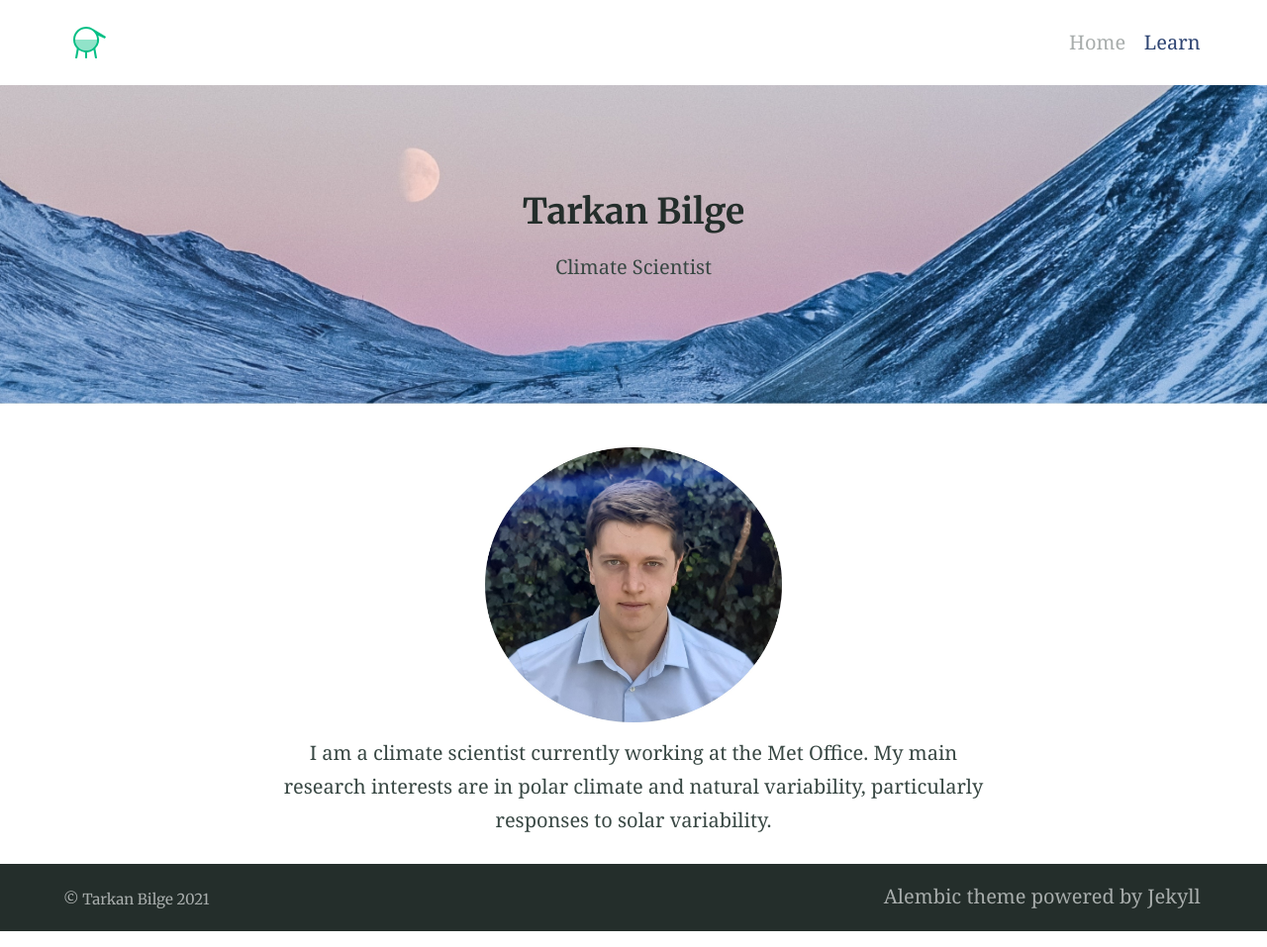
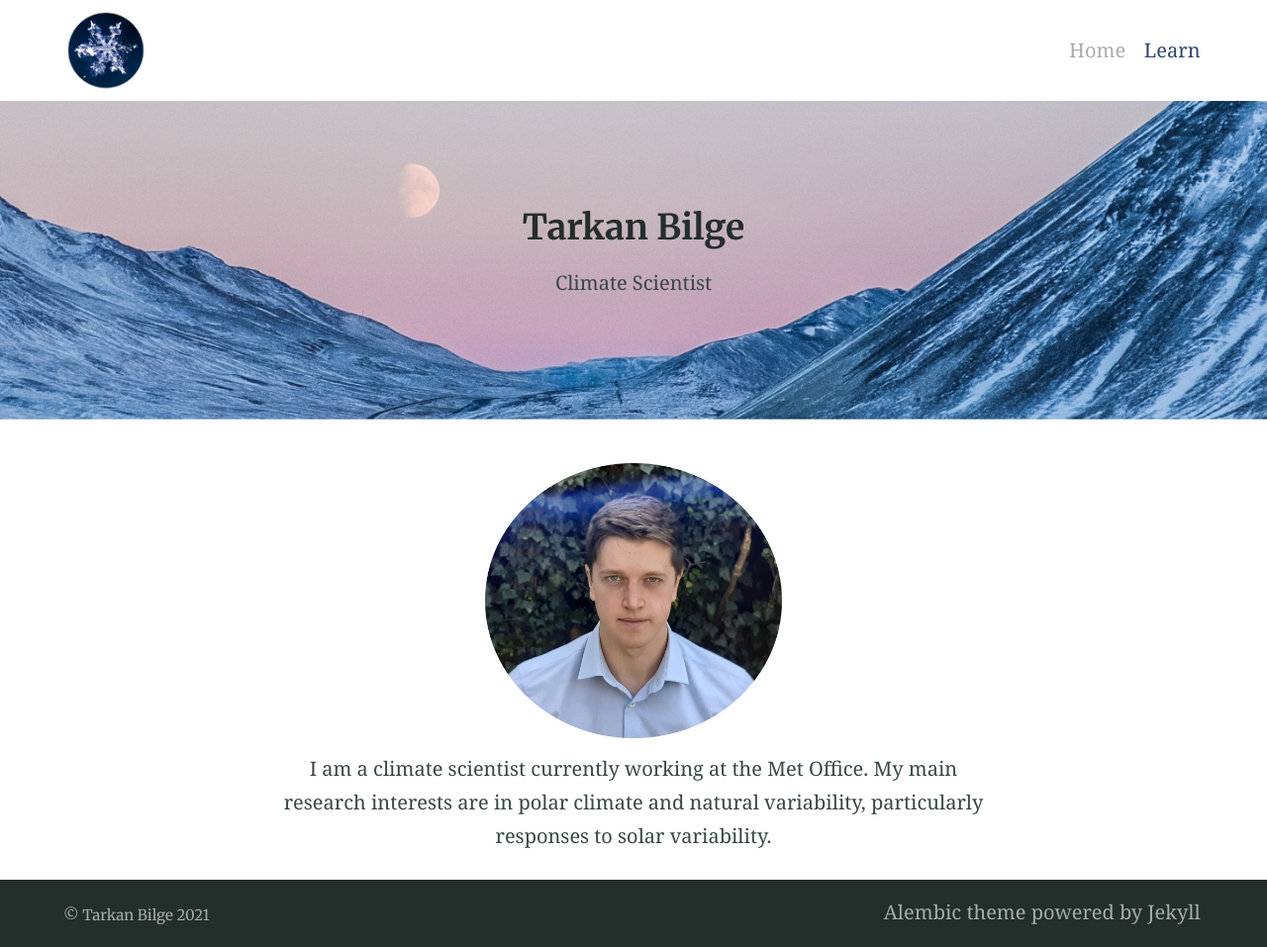
Before and after one commit to tarkanbilge/tarkanbilge.github.io, a Jekyll site: the page built from index.md, in a window 1280 px wide. Shown: the whole page at 99% size. Built offline with Jekyll 4.4.1, drawn with Linux system fonts in a browser that asks for light colours.

Commit message:
Input test logo file location

```diff
--- a/_config.yml
+++ b/_config.yml
@@ -92,7 +92,7 @@
 encoding: utf-8 # Make sure the encoding is right
 lang: en-GB # Set the site language
 title: "Tarkan Bilge" # Site name or title, also used in jekyll-seo-tag
-logo: "/assets/logos/logo.svg" # Site logo, also used in jekyll-seo-tag
+logo: "/assets/logos/logo.jpg" # Site logo, also used in jekyll-seo-tag
 description: "Climate Scientist" # Site description and default description, also used in jekyll-seo-tag
 url: "https://tarkanbilge.github.io" # Site url, also used in jekyll-seo-tag
 baseurl: ""
@@ -106,14 +106,14 @@
 
 # 8. Site favicons & manifest icons
 favicons: # Favicons are also used in the manifest file. Syntax is 'size: path'
-  16: '/assets/logos/logo@16px.png'
-  32: '/assets/logos/logo@32px.png'
-  96: '/assets/logos/logo@96px.png'
-  120: '/assets/logos/logo@120px.png'
-  144: '/assets/logos/logo@144px.png'
-  180: '/assets/logos/logo@180px.png'
-  512: '/assets/logos/logo@512px.png'
-  1024: '/assets/logos/logo@1024px.png'
+  #16: '/assets/logos/logo@16px.png'
+  #2: '/assets/logos/logo@32px.png'
+  #96: '/assets/logos/logo@96px.png'
+  #120: '/assets/logos/logo@120px.png'
+  #144: '/assets/logos/logo@144px.png'
+  #180: '/assets/logos/logo@180px.png'
+  #512: '/assets/logos/logo@512px.png'
+  #1024: '/assets/logos/logo@1024px.png'
 
 # 9. Site navigation
 navigation_header:
```
